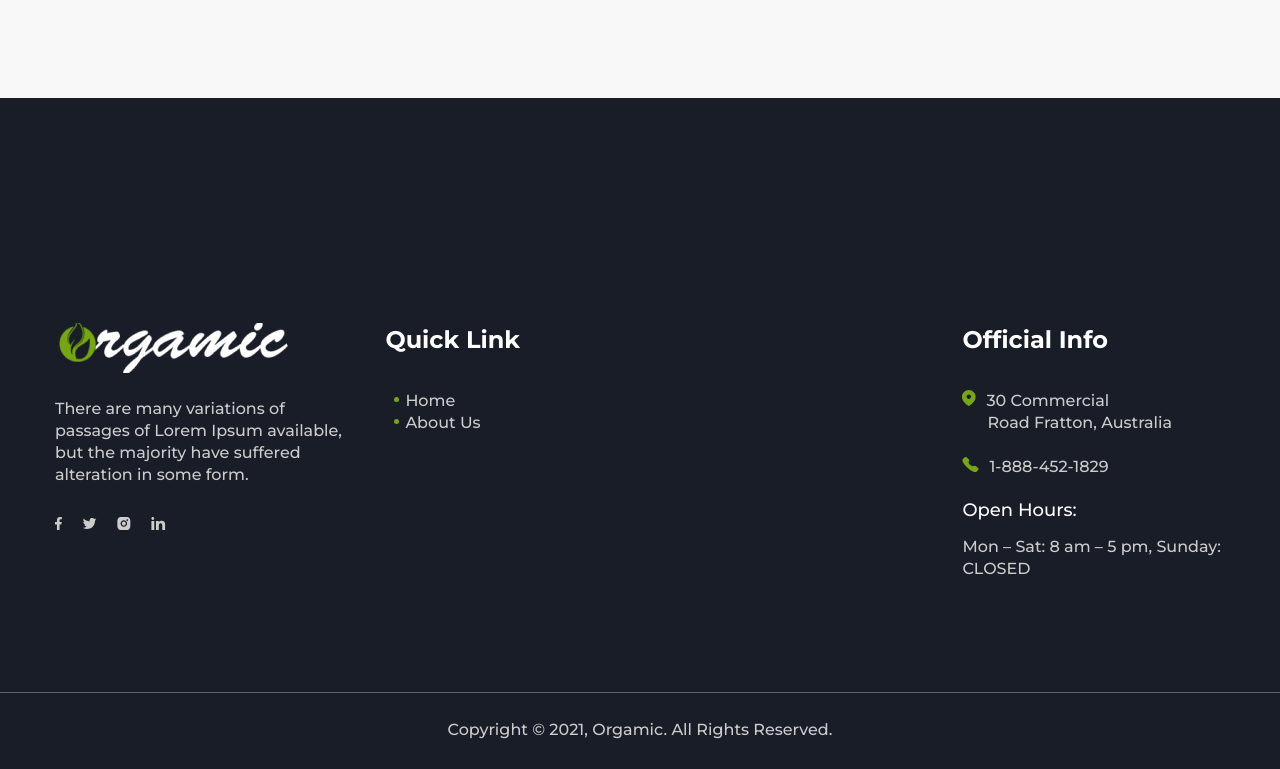
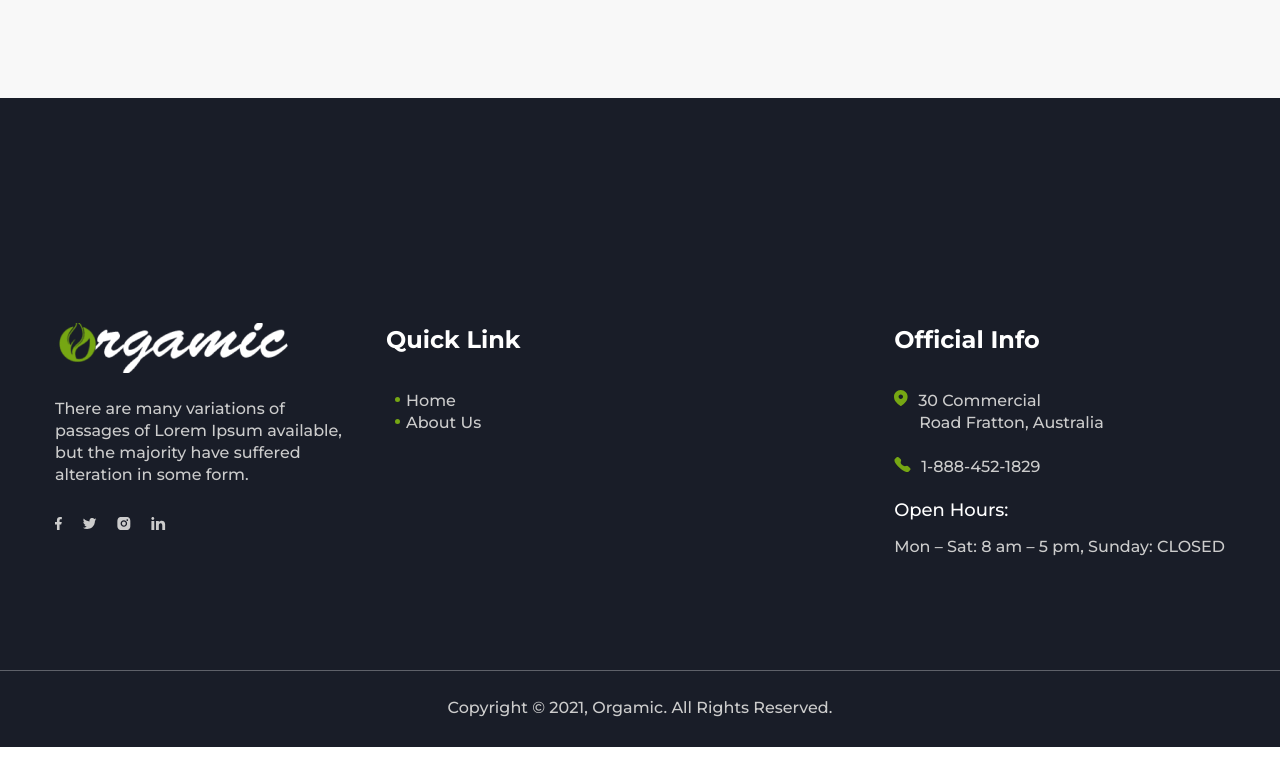
Before and after one commit to lorens-il/orgamic-react, a React (Create React App) app: page / in a window 1280 px wide. Shown: the part 5319-6088 px from the top of the page. After the commit the page ends 6066 px from the top, so only its background shows below. Built offline with nearby package versions, Linux system fonts and the light colour scheme; data requests are answered from the project's data file.

Commit message:
few changes

```diff
--- a/src/components/footer/footer.sass
+++ b/src/components/footer/footer.sass
@@ -15,10 +15,11 @@
         padding: 225px 0 112px
         display: flex
         justify-content: space-between
+        flex-wrap: wrap
     &__wrapper
         display: flex
     &__desc
-        width: 32%
+        width: 291px
         font-weight: 500
         font-size: 16px
         line-height: 22px
```
